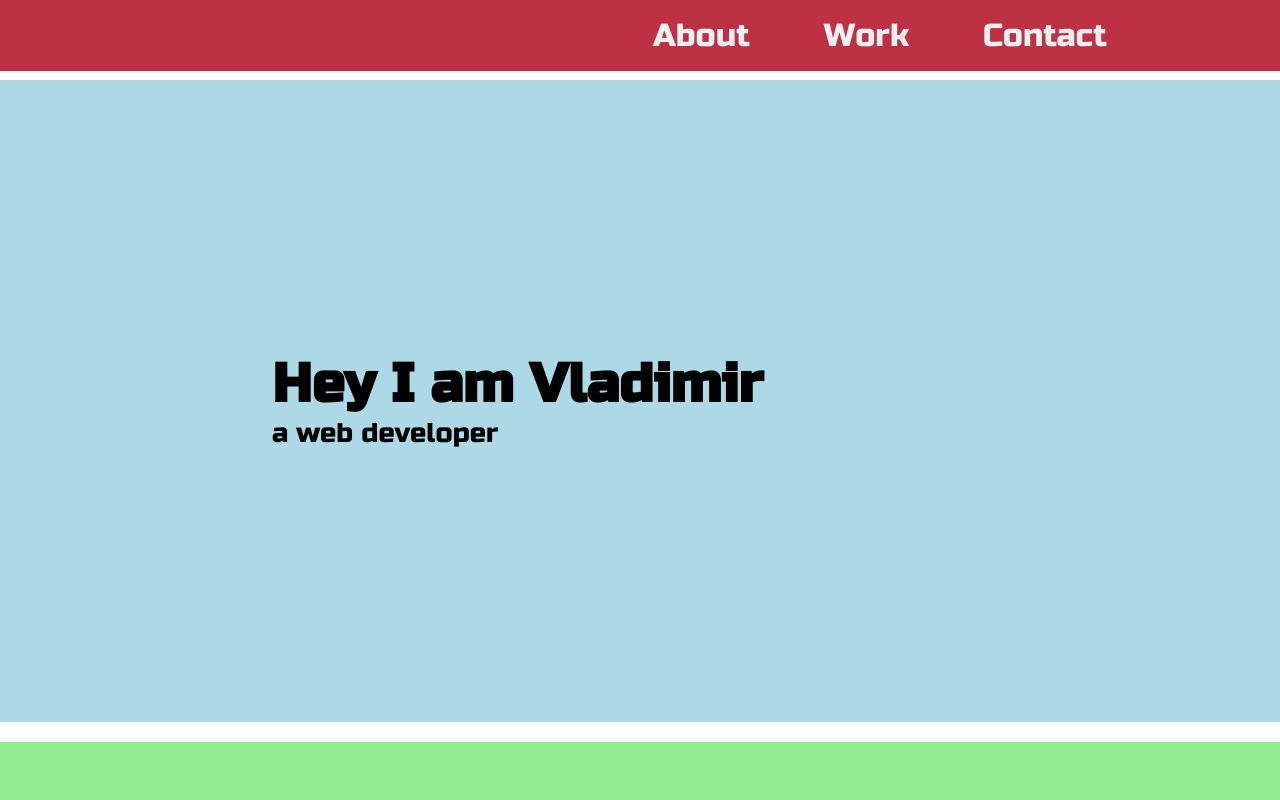
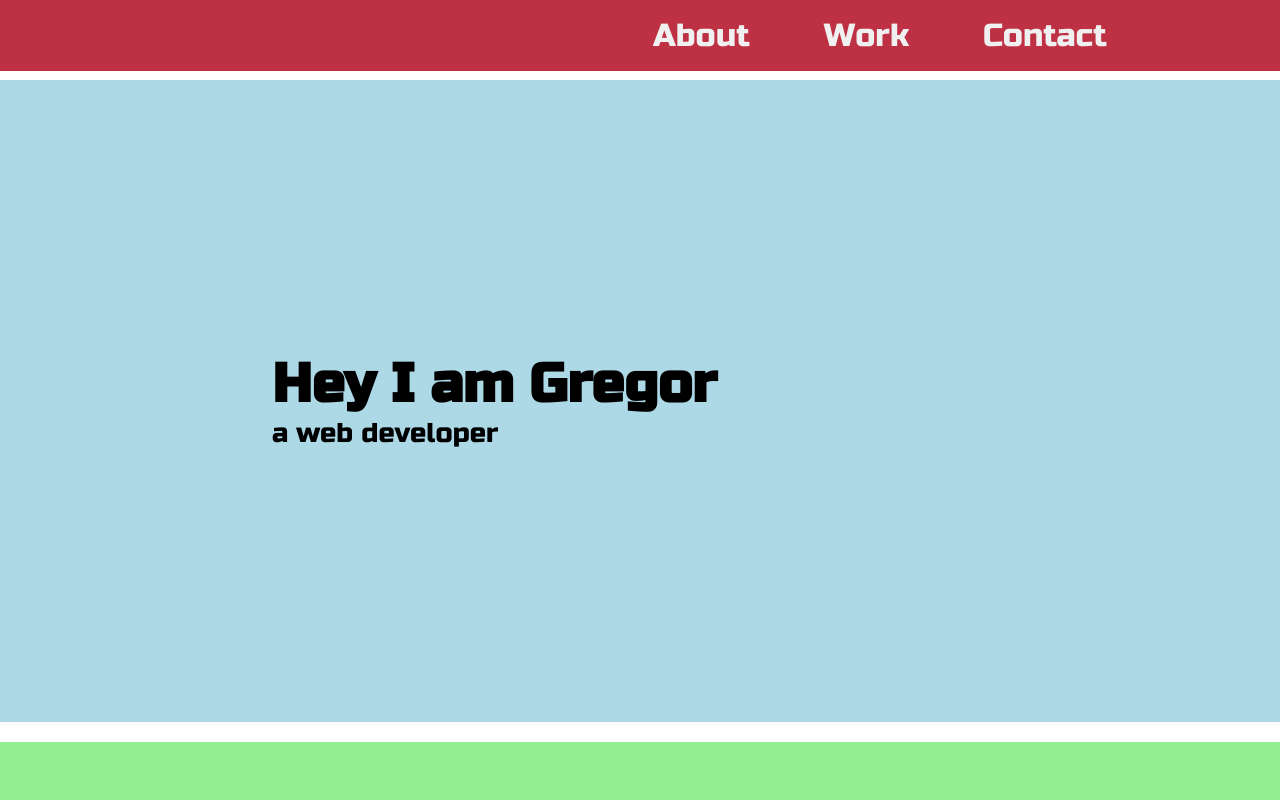
Before and after one commit to Gregor-Eisenhorn/workfolio, a plain HTML site: page index.html in a window 1280 px wide. Shown: the top 800 px of the page. Drawn offline with Linux system fonts and the light colour scheme.

Commit message:
Name change
Vladimir to Gregor

```diff
--- a/index.html
+++ b/index.html
@@ -4,7 +4,7 @@
 <head>
     <meta charset="UTF-8">
     <meta name="viewport" content="width=device-width, initial-scale=1.0">
-    <title>Responsive Club Website</title>
+    <title>Workfolio of Gregor Eisenhorn</title>
     <link rel="stylesheet" href="./resources/css/style.css">
 </head>
 
@@ -26,7 +26,7 @@
 
         <div class='header-container'>
             <h1>
-                Hey I am Vladimir
+                Hey I am Gregor
             </h1>
             <p>
                 a web developer
```
